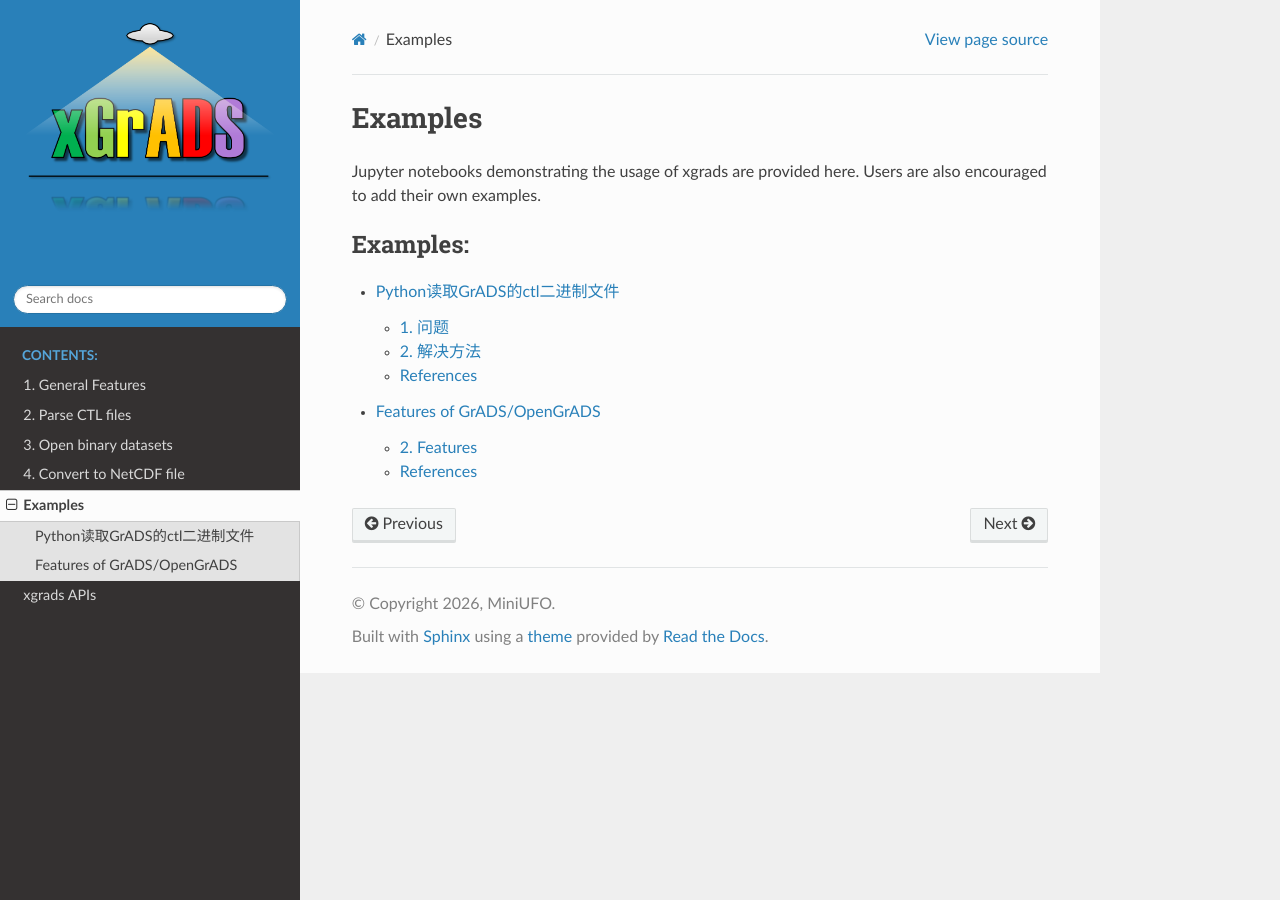
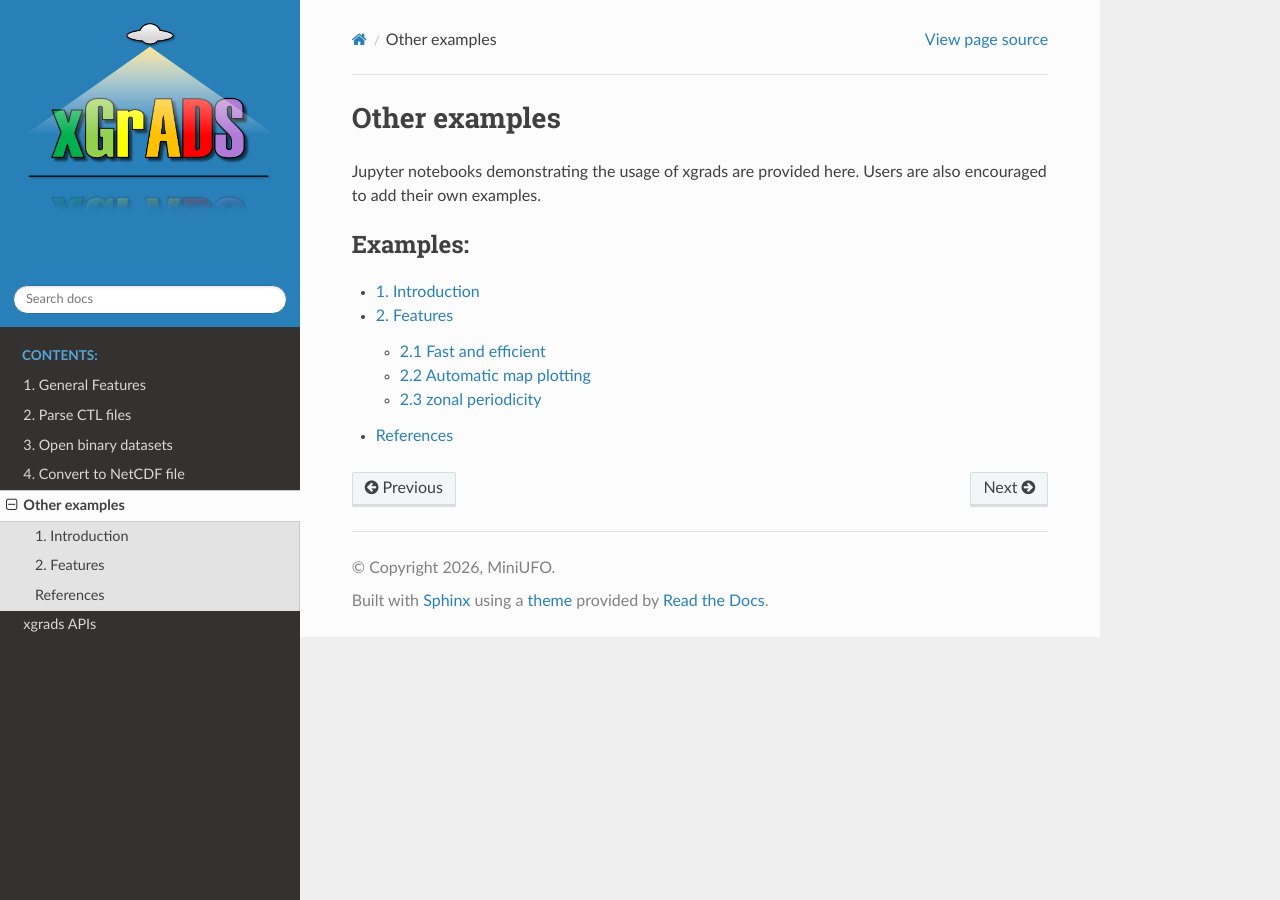
Before and after one commit to miniufo/xgrads, a Sphinx documentation site: the page built from docs/source/5.Examples.rst, in a window 1280 px wide. Built offline with Sphinx 7.4.7 and the Read the Docs theme 3.1.0, drawn with Linux system fonts in a browser that asks for light colours; pages that are not in the unit, such as notebooks, are missing from menus.

Commit message:
Rename Examples to 5.Examples (Other examples), skip Chinese notebook, fix Features notebook cell structure

```diff
--- a/docs/source/Examples.rst
+++ b/docs/source/5.Examples.rst
@@ -1,5 +1,5 @@
-Examples
-========
+Other examples
+===============
 
 Jupyter notebooks demonstrating the usage of xgrads are provided here.
 Users are also encouraged to add their own examples.
@@ -9,7 +9,6 @@
    :maxdepth: 2
    :caption: Examples:
 
-   notebooks/Read_GrADS_ctl_file_Chn
    notebooks/Features_of_GrADS_OpenGrADS
    notebooks/Plot_preprojected_data_PDEF
    notebooks/objective_analysis
--- a/docs/source/index.rst
+++ b/docs/source/index.rst
@@ -26,7 +26,7 @@
    2.parse_ctl.md
    3.open_dataset.md
    4.convert_netcdf.md
-   Examples
+   5.Examples
 
 
    ../modules
```
Also changed, not shown: docs/source/notebooks/Features_of_GrADS_OpenGrADS.ipynb.
